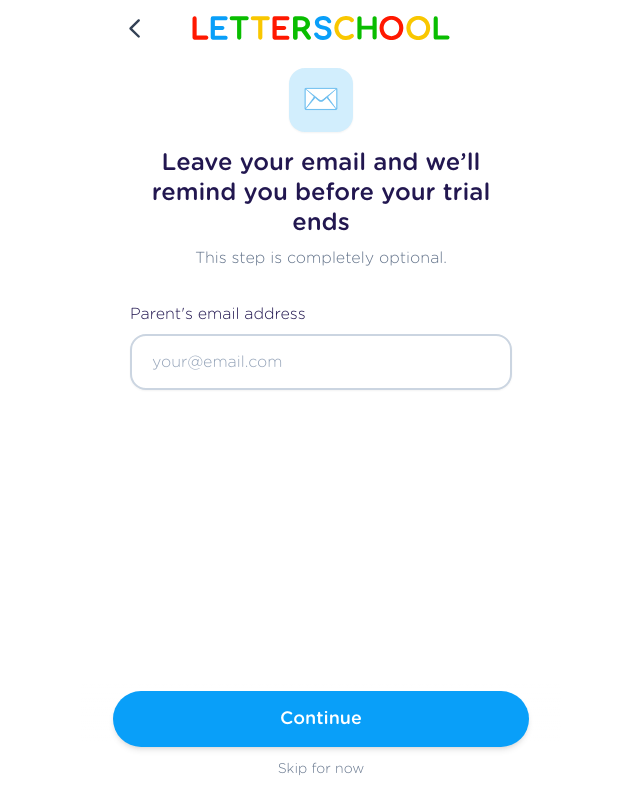
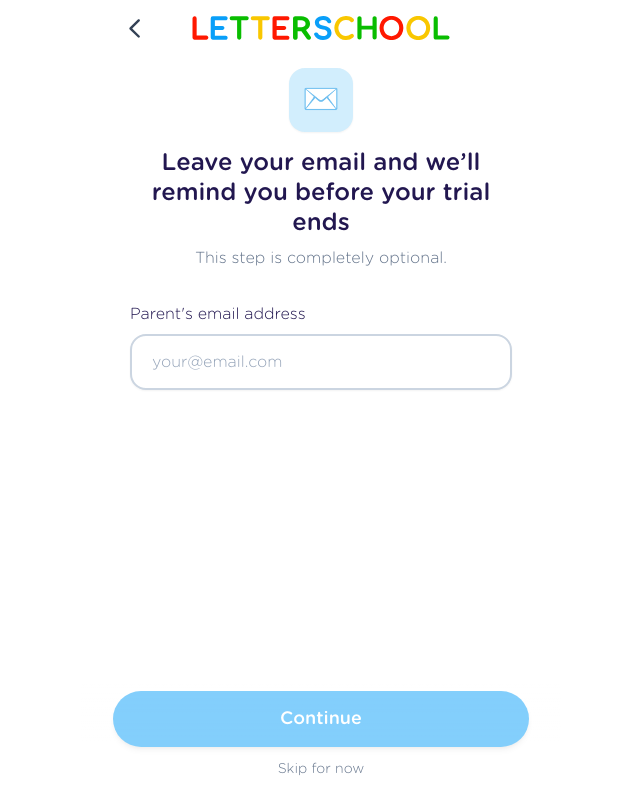
Before and after one commit to lechoslaw1199/onboarding2, a Next.js app: page /onboarding2/email-reminder in a window 1280 px wide. Shown: the whole page, without its empty margins (319-959 px from the left). Built offline with nearby package versions, Linux system fonts and the light colour scheme.

Commit message:
Fix email-reminder: decouple keyboard Done from continue, disable continue on invalid/empty email, enable skip for now always

```diff
--- a/app/onboarding2/email-reminder/page.jsx
+++ b/app/onboarding2/email-reminder/page.jsx
@@ -29,26 +29,27 @@ export default function EmailReminderPage() {
   const { direction, updateDirection, trialReminderEmail, setTrialReminderEmail, currentTheme } = useOnboarding2();
   const [email, setEmail] = useState(trialReminderEmail || '');
   const [showKeyboard, setShowKeyboard] = useState(false);
-  const [error, setError] = useState('');
 
-  const validateEmail = (val) => {
-    if (!val.trim()) return true;
-    return /^[^\s@]+@[^\s@]+\.[^\s@]+$/.test(val);
+  const trimmedEmail = email.trim();
+  const isValidEmail = Boolean(trimmedEmail) && /^[^\s@]+@[^\s@]+\.[^\s@]+$/.test(trimmedEmail);
+  const isInvalid = Boolean(trimmedEmail) && !isValidEmail;
+
+  const handleContinue = () => {
+    if (!isValidEmail) return;
+    setTrialReminderEmail(trimmedEmail);
+    updateDirection(1);
+    router.push('/onboarding2/features-teaser');
   };
 
-  const handleNext = () => {
-    if (email.trim() && !validateEmail(email)) {
-      setError('Please enter a valid email address');
-      return;
-    }
-    setTrialReminderEmail(email.trim());
+  const handleSkip = () => {
+    setTrialReminderEmail('');
     updateDirection(1);
     router.push('/onboarding2/features-teaser');
   };
 
   return (
     <div
-      className={`w-full flex flex-col items-center overflow-x-hidden transition-all duration-300 ${
+      className={`w-full flex flex-col items-center overflow-x-hidden min-h-screen bg-white transition-all duration-300 ${
         showKeyboard ? 'pb-[340px]' : 'pb-12'
       }`}
     >
@@ -88,6 +89,8 @@ export default function EmailReminderPage() {
             className={`w-full h-14 px-5 rounded-2xl border-2 transition-all flex items-center shadow-sm cursor-pointer overflow-hidden ${
               showKeyboard
                 ? 'border-[#099FF9] ring-2 ring-[#099FF9]/20 bg-white'
+                : isInvalid
+                ? 'border-red-400 bg-white'
                 : 'border-slate-300 bg-white hover:border-[#099FF9]/50'
             }`}
           >
@@ -111,7 +114,11 @@ export default function EmailReminderPage() {
               </div>
             )}
           </div>
-          {error && <p className="text-[13px] text-red-500 font-semibold mt-2">{error}</p>}
+          {isInvalid && (
+            <p className="text-[13px] text-red-500 font-semibold mt-2">
+              Please enter a valid email address
+            </p>
+          )}
         </div>
       </motion.main>
 
@@ -125,16 +132,24 @@ export default function EmailReminderPage() {
           className="fixed bottom-0 w-full max-w-[480px] px-8 pb-4 pt-2 bg-gradient-to-t from-white via-white to-transparent z-20 flex flex-col items-center gap-2"
         >
           <motion.button
-            whileTap={{ scale: 0.98 }}
-            onClick={handleNext}
+            whileTap={isValidEmail ? { scale: 0.98 } : {}}
+            disabled={!isValidEmail}
+            onClick={handleContinue}
             style={{ backgroundColor: currentTheme?.hex || '#099FF9' }}
-            className="w-full h-14 text-white rounded-full text-[18px] font-bold transition-all shadow-md hover:brightness-95"
+            className={`w-full h-14 rounded-full text-[18px] font-bold transition-all shadow-md ${
+              !isValidEmail
+                ? 'opacity-50 cursor-not-allowed text-white'
+                : currentTheme?.id === 'yellow'
+                ? 'text-slate-900 hover:brightness-95 cursor-pointer'
+                : 'text-white hover:brightness-95 cursor-pointer'
+            }`}
           >
             Continue
           </motion.button>
           <button
-            onClick={handleNext}
-            className="text-[14px] text-slate-500 hover:text-slate-700 font-semibold py-1"
+            type="button"
+            onClick={handleSkip}
+            className="text-[14px] text-slate-500 hover:text-slate-700 font-semibold py-1 transition-colors cursor-pointer"
           >
             Skip for now
           </button>
@@ -145,11 +160,9 @@ export default function EmailReminderPage() {
         value={email}
         onChange={(v) => {
           setEmail(v);
-          if (error) setError('');
         }}
         onDone={() => {
           setShowKeyboard(false);
-          handleNext();
         }}
         onCancel={() => setShowKeyboard(false)}
         showKeyboard={showKeyboard}
```
